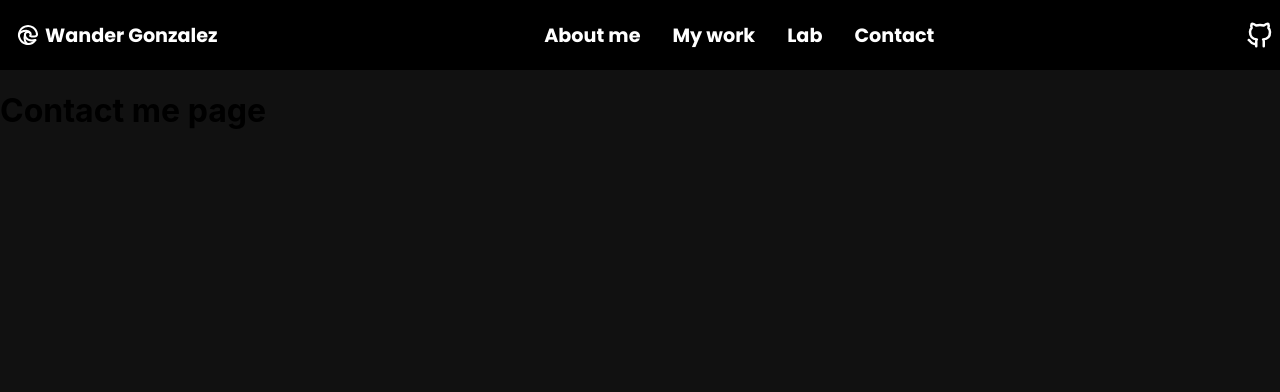
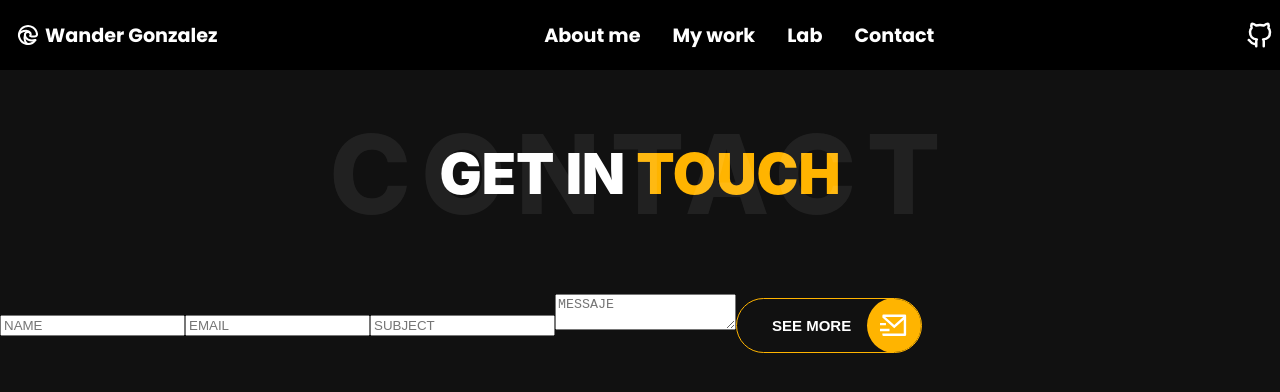
Before and after one commit to wandergithub/w-portfolio, a React (Create React App) app: page /contact in a window 1280 px wide. Shown: the top 392 px of the page. Built offline with nearby package versions, Linux system fonts and the light colour scheme.

Commit message:
Add form to contact page

```diff
--- a/src/components/Contact/Contact.js
+++ b/src/components/Contact/Contact.js
@@ -1,9 +1,34 @@
+import Button from "../shared/Button/Button";
+import { RiMailSendLine } from "react-icons/ri";
+
 const Contact = () => {
-    return (
-        <>
-            <h1>Contact me page</h1>
-        </>
-    )
+  return (
+    <div>
+      <div
+        className="title-section text-left text-sm-center aos-init aos-animate"
+        data-aos="fade-up"
+        data-aos-duration="1200"
+      >
+        <h1>
+          Get in
+          <span> Touch</span>
+        </h1>
+        <span className="title-bg">Contact</span>
+      </div>
+      <div>
+        <form>
+          <input type={"text"} placeholder={"NAME"} />
+          <input type={"text"} placeholder={"EMAIL"} />
+          <input type={"text"} placeholder={"SUBJECT"} />
+          <textarea type={"text"} placeholder={"MESSAJE"} />
+          <Button name={"See More"} iconComponent={<RiMailSendLine size={"1.5em"}/>} />
+        </form>
+      </div>
+      <div style={{ alignSelf: "center", margin: "20px 0px" }}>
+
+      </div>
+    </div>
+  );
 };
 
 export default Contact;
--- a/src/components/Lab/Lab.js
+++ b/src/components/Lab/Lab.js
@@ -29,7 +29,7 @@ const Lab = () => {
         ReactJS/Web Components, blogs, fun coding and everything else
         accomplished on my spare software development time.
       </p>
-      <ul style={{ listStyle: "none", display: "flex" }}>
+      <ul className="project-container">
         {projects.map((project) => {
           return (
             <li>
```
